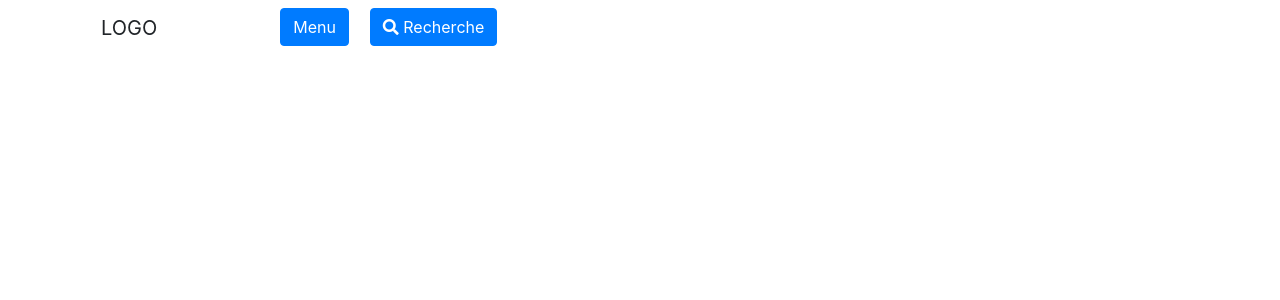
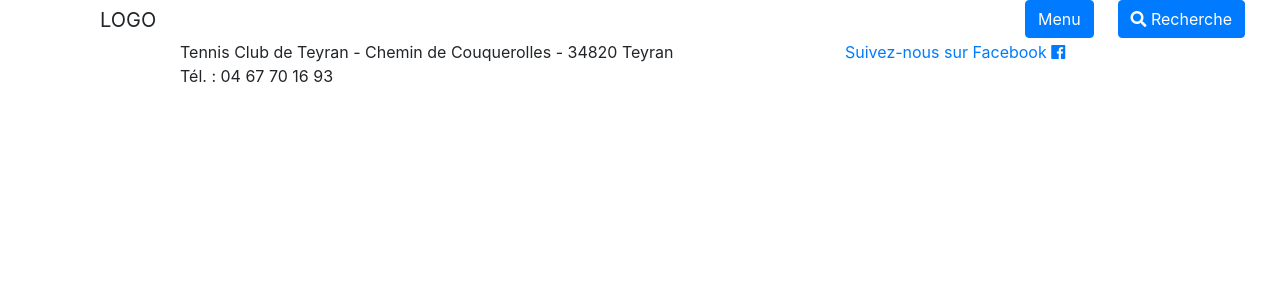
Before and after one commit to vanessaasse/tennisclub, a PHP site: template templates/base.html.twig in a window 1280 px wide. Shown: the top 300 px of the page. Run offline with PHP 8.4, Linux system fonts and the light colour scheme; the template is opened without the code that fills it, so the values that code supplies are empty; some libraries are stand-ins or nearby versions.

Commit message:
[HTML & BOOTSTRAP] Création du menu avec modale

```diff
--- a/templates/base.html.twig
+++ b/templates/base.html.twig
@@ -16,19 +16,28 @@
 
     <body>
     <div class="container">
-        <nav class="navbar">
-            <div class="row">
+        <nav class="nav">
 
-                <div class="col-sm-6">
+                <div class="col-10">
                 <a class="navbar-brand">LOGO</a>
                 </div>
 
             <!-- Button menuModal -->
-                <div class="col-sm-3">
+                <div class="col-1">
                 <button type="button" class="btn btn-primary" data-toggle="modal" data-target="#menuModal">
                 Menu
                 </button>
                 </div>
+
+
+            <!-- Button Search -->
+                <div class="col-1">
+                <button type="button" class="btn btn-primary" data-toggle="modal" data-target="#searchModal">
+                    <i class="fa fa-search"></i> Recherche
+                </button>
+                </div>
+
+
 
             <!-- menuModal -->
             <div class="modal fade" id="menuModal" tabindex="-1" role="dialog" aria-labelledby="menuModalTitle" aria-hidden="true">
@@ -136,13 +145,6 @@
 
             <!-- End menuModal -->
 
-            <!-- Button Search -->
-                <div class="col-sm-1">
-            <button type="button" class="btn btn-primary" data-toggle="modal" data-target="#searchModal">
-                <i class="fas fa-search"></i> Recherche
-            </button>
-                </div>
-
             <!-- SearchModal -->
             <div class="modal fade" id="searchModal" tabindex="-1" role="dialog" aria-labelledby="searchModalTitle" aria-hidden="true">
                 <div class="modal-dialog modal-dialog-centered" role="document">
@@ -174,8 +176,6 @@
             <!-- End searchModal -->
 
 
-
-            </div>
         </nav>
     </div>
 
@@ -184,6 +184,26 @@
         {% endblock %}
 
         {% block footer %}
+            <div class="container">
+                <div class="row">
+                    <div class="col-1"></div>
+                    <div class="col-7">
+                       Tennis Club de Teyran - Chemin de Couquerolles - 34820 Teyran<br/>
+                        Tél. : 04 67 70 16 93
+                    </div>
+
+                    <div class="col-3">
+                        <a href="https://www.facebook.com/teyran.tennisclub/" target="_blank">Suivez-nous sur
+                            Facebook <i class="fab fa-facebook"></i></a>
+                    </div>
+
+                    <div class="col-1"></div>
+
+                </div>
+
+            </div>
+
+
 
         {% endblock %}
 
```
Lines whose indentation alone changed are shown as unchanged.
